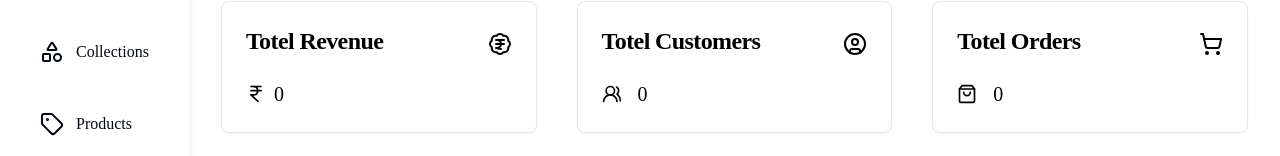
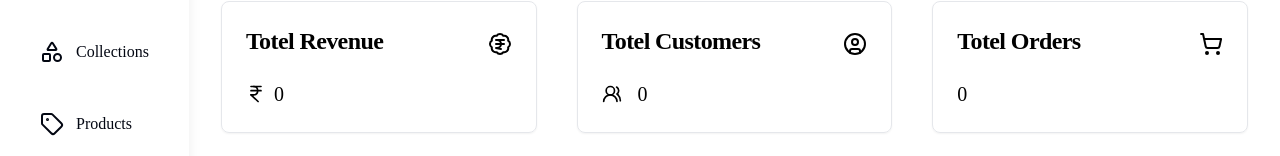
Before and after one commit to Durvesh-kumar/Dk-Store-admin, a Next.js app: page / in a window 1280 px wide. Shown: the part 160-316 px from the top of the page. Built offline with nearby package versions, Linux system fonts and the light colour scheme; no server answers; the database is empty.

Commit message:
Update product

```diff
--- a/components/home/CardPage.tsx
+++ b/components/home/CardPage.tsx
@@ -42,7 +42,7 @@ const CardPage:React.FC<CardPagePropes> = ({totalRevenue, totalCustomer, totalOr
         <ShoppingCart className="max-sm:hidden"/>
       </CardHeader>
       <CardContent>
-        <p className="flex items-center text-xl gap-4"><ShoppingBag className="w-5 h-5" />{totalOrders}</p>
+        <p className="flex items-center text-xl gap-4">{totalOrders}</p>
       </CardContent>
     </Card>
    </div>
```
